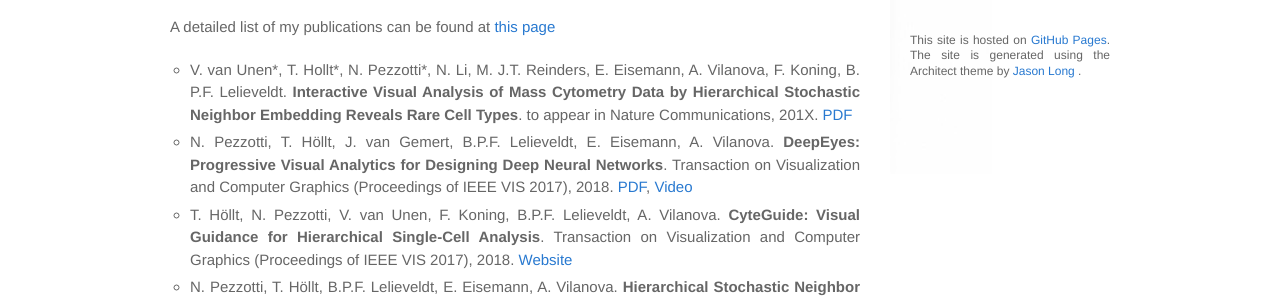
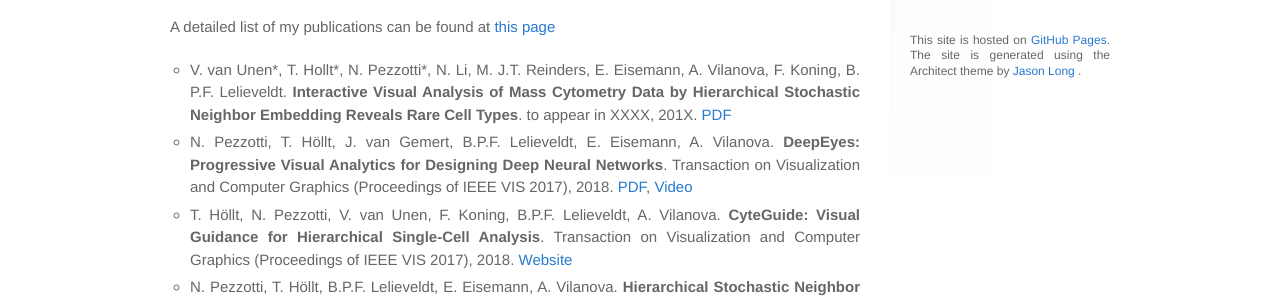
Before and after one commit to Nicola17/Nicola17.github.io, a Jekyll site: the page built from index.md, in a window 1280 px wide. Shown: the part 562-861 px from the top of the page. Built offline with Jekyll 4.4.1, drawn with Linux system fonts in a browser that asks for light colours.

Commit message:
Update index.md

```diff
--- a/index.md
+++ b/index.md
@@ -19,7 +19,7 @@ Publications
 ================
 A detailed list of my publications can be found at [this page](publications/)
 
-* V. van Unen\*, T. Hollt\*, N. Pezzotti\*, N. Li, M. J.T. Reinders, E. Eisemann, A. Vilanova, F. Koning, B. P.F. Lelieveldt. **Interactive Visual Analysis of Mass Cytometry Data by Hierarchical Stochastic Neighbor Embedding Reveals Rare Cell Types**. to appear in Nature Communications, 201X. [PDF](https://www.biorxiv.org/content/early/2017/09/13/169888)
+* V. van Unen\*, T. Hollt\*, N. Pezzotti\*, N. Li, M. J.T. Reinders, E. Eisemann, A. Vilanova, F. Koning, B. P.F. Lelieveldt. **Interactive Visual Analysis of Mass Cytometry Data by Hierarchical Stochastic Neighbor Embedding Reveals Rare Cell Types**. to appear in XXXX, 201X. [PDF](https://www.biorxiv.org/content/early/2017/09/13/169888)
 * N. Pezzotti, T. Höllt, J. van Gemert, B.P.F. Lelieveldt, E. Eisemann, A. Vilanova. **DeepEyes: Progressive Visual Analytics for Designing Deep Neural Networks**. Transaction on Visualization and Computer Graphics (Proceedings of IEEE VIS 2017), 2018. [PDF](https://graphics.tudelft.nl/Publications-new/2018/PHVLEV18/paper216.pdf), [Video](https://graphics.tudelft.nl/Publications-new/2018/PHVLEV18/file216.avi)
 * T. Höllt, N. Pezzotti, V. van Unen, F. Koning, B.P.F. Lelieveldt, A. Vilanova. **CyteGuide: Visual Guidance for Hierarchical Single-Cell Analysis**. Transaction on Visualization and Computer Graphics (Proceedings of IEEE VIS 2017), 2018. [Website](https://cyteguide.cytosplore.org/)
 * N. Pezzotti, T. Höllt, B.P.F. Lelieveldt, E. Eisemann, A. Vilanova. **Hierarchical Stochastic Neighbor Embedding**. Computer Graphics Forum (Proc. of EuroVis), 2016. [PDF](publications/2016_hsne/preprint.pdf), [Suppl. Mat.](publications/2016_hsne/experiments.pdf), [Video](publications/2016_hsne/sun_analysis.mp4), [Slides](http://www.slideshare.net/NicolaPezzotti/hierarchical-stochastic-neighbor-embedding)
```
